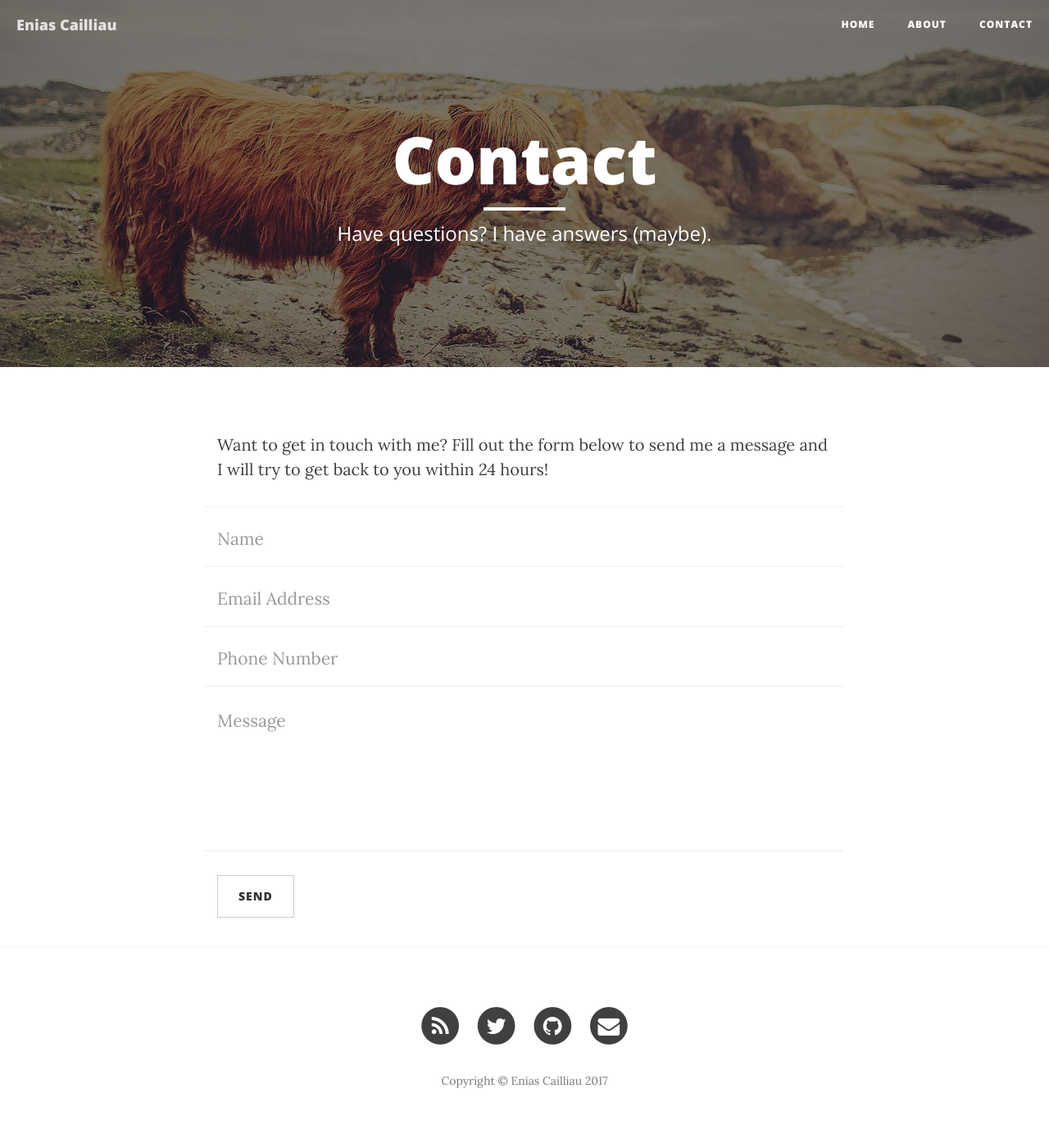
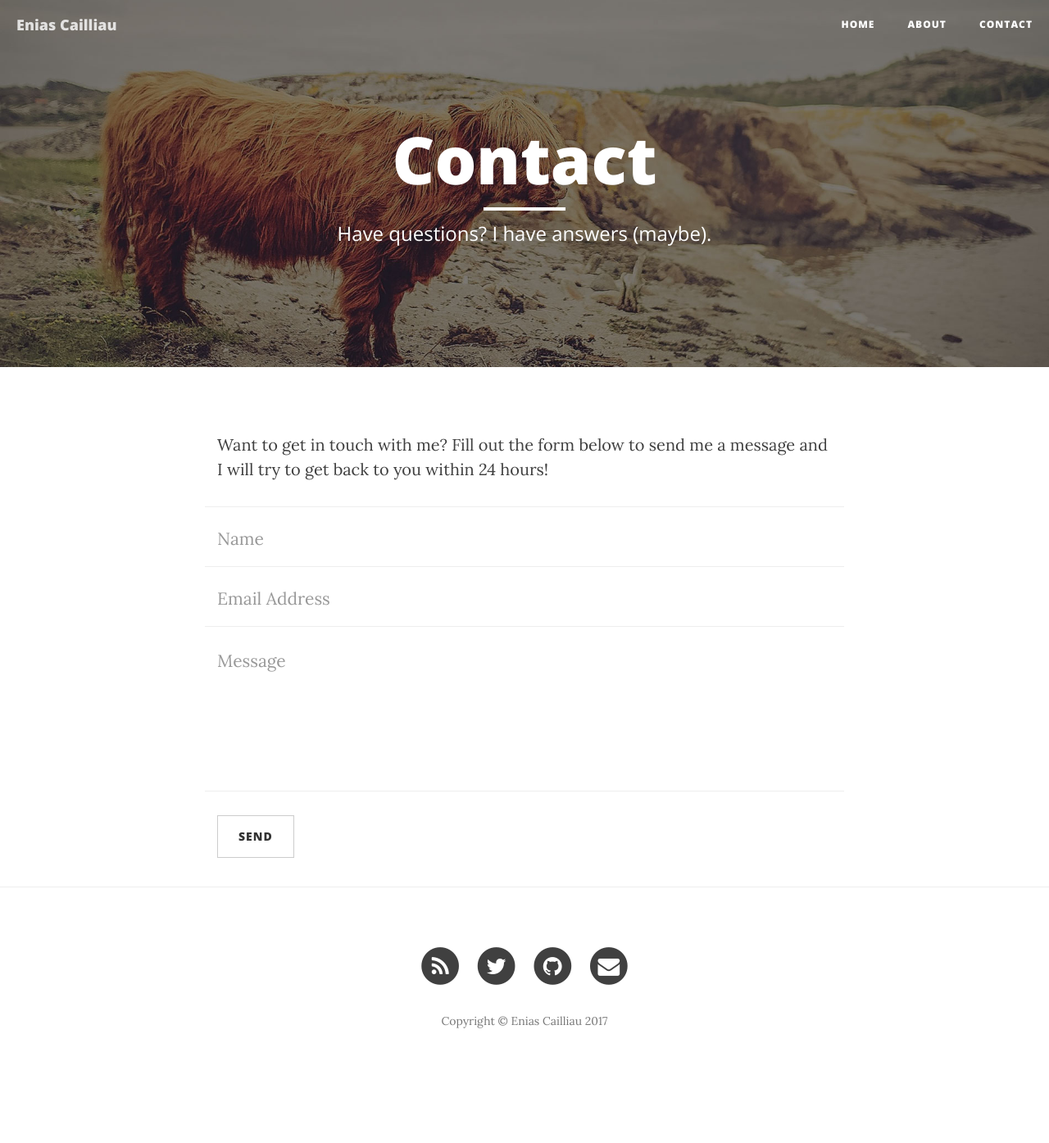
Before and after one commit to EniasCailliau/eniascailliau.github.io, a Jekyll site: the page built from contact.html, in a window 1280 px wide. Shown: the whole page at 82% size. Built offline with Jekyll 4.4.1, drawn with Linux system fonts in a browser that asks for light colours; nearby versions of some CDN libraries; after the commit the page ends 1322 px from its top, so only the background shows below that.

Commit message:
Fix contact form

```diff
--- a/contact.html
+++ b/contact.html
@@ -5,10 +5,8 @@ description: "Have questions? I have answers (maybe)."
 header-img: "img/contact-bg.jpg"
 ---
 <p>Want to get in touch with me? Fill out the form below to send me a message and I will try to get back to you within 24 hours!</p>
-<!-- Contact Form - Enter your email address on line 19 of the mail/contact_me.php file to make this form work. -->
-<!-- WARNING: Some web hosts do not allow emails to be sent through forms to common mail hosts like Gmail or Yahoo. It's recommended that you use a private domain email address! -->
-<!-- NOTE: To use the contact form, your site must be on a live web host with PHP! The form will not work locally! -->
-<form name="sentMessage" id="contactForm" action="https://formspree.io/your@email.com"
+
+<form name="sentMessage" id="contactForm" action="https://formspree.io/enias.cailliau@outlook.com"
       method="POST" novalidate>
     <div class="row control-group">
         <div class="form-group col-xs-12 floating-label-form-group controls">
@@ -21,13 +19,6 @@ header-img: "img/contact-bg.jpg"
         <div class="form-group col-xs-12 floating-label-form-group controls">
             <label>Email Address</label>
             <input type="email" class="form-control" placeholder="Email Address" name="_replyto" id="email" required data-validation-required-message="Please enter your email address.">
-            <p class="help-block text-danger"></p>
-        </div>
-    </div>
-    <div class="row control-group">
-        <div class="form-group col-xs-12 floating-label-form-group controls">
-            <label>Phone Number</label>
-            <input type="tel" class="form-control" placeholder="Phone Number" id="phone" required data-validation-required-message="Please enter your phone number.">
             <p class="help-block text-danger"></p>
         </div>
     </div>
```
